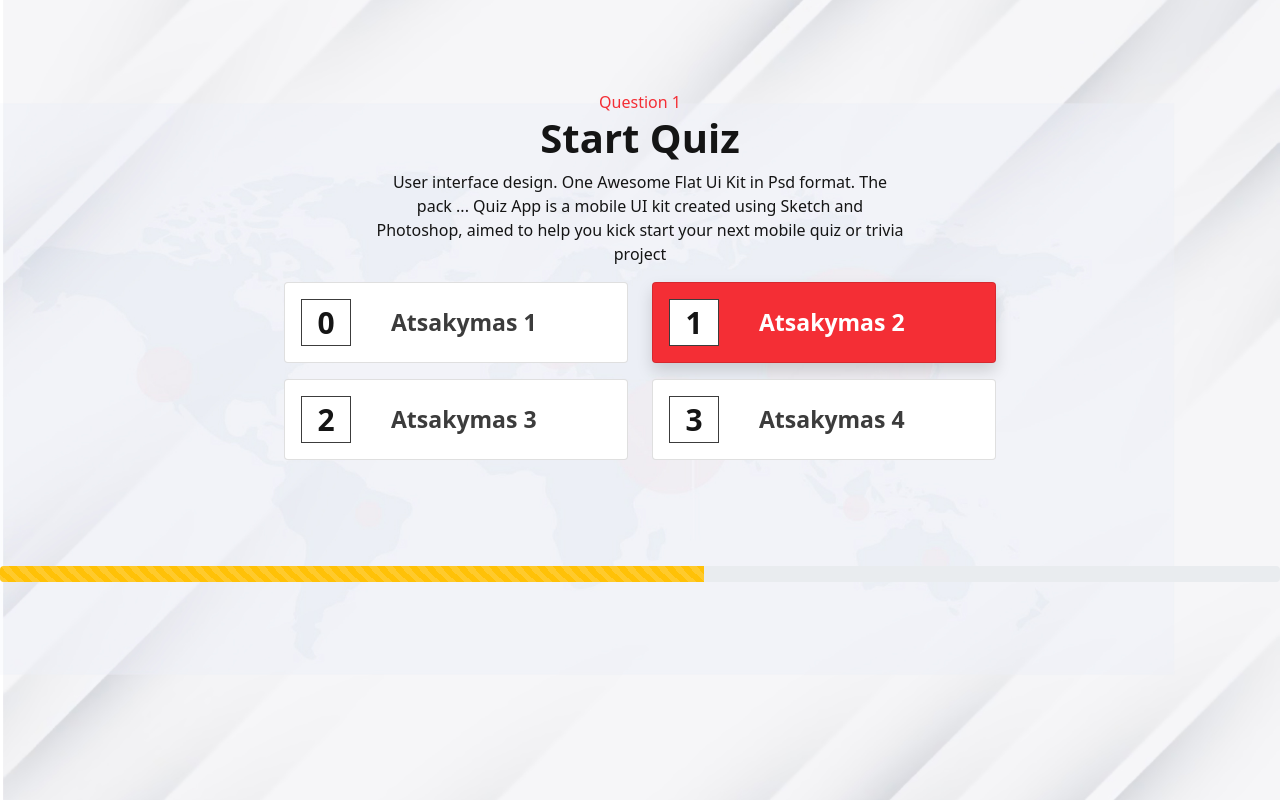
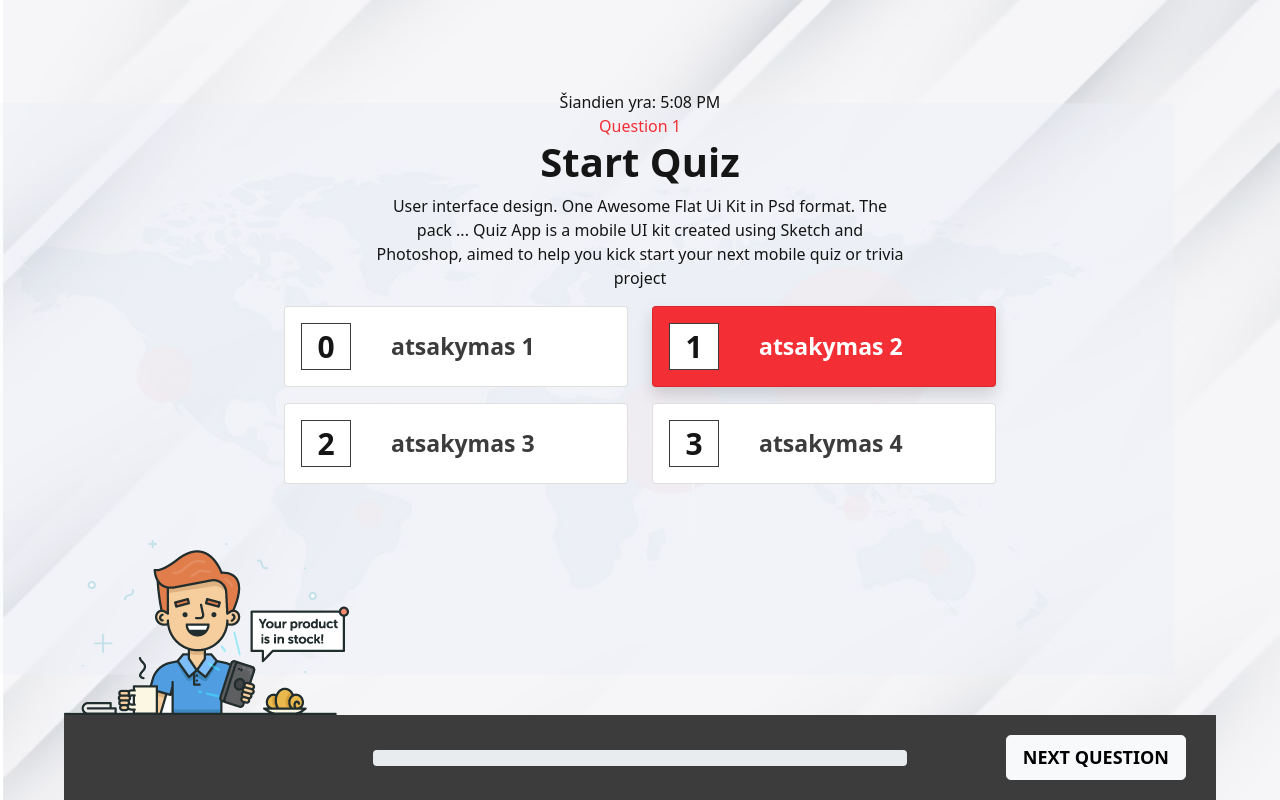
Before and after one commit to eimkasp/bit-angular-quiz, an Angular app: page / in a window 1280 px wide. Built offline with nearby package versions, Linux system fonts and the light colour scheme.

Commit message:
Frontend dalies uzbaigimas

```diff
--- a/src/app/app.component.html
+++ b/src/app/app.component.html
@@ -1,5 +1,5 @@
 <section class="quiz">
-  <div class="container">
+  <div class="container quiz-answers-container">
     <div class="row">
       <div class="col-12 quiz-wrapper">
         <div class="row">
@@ -7,6 +7,8 @@
           <div class="col-lg-6 offset-lg-3">
             <!-- Quiz Title -->
             <div class="quiz-title text-center">
+              <span>Šiandien yra: {{ today |  date:'shortTime' }}</span>
+
               <div class="quiz-title__subtitle">Question 1</div>
               <h1 class="fw-bold">Start Quiz</h1>
               <p class="quiz-title__description">
@@ -25,10 +27,10 @@
                 <div class="card" [class.shadow]="item.key == '1'">
                   <div class="card-body d-flex flex-nowrap align-items-center">
                     <div class="quiz-answer__number">
-                      {{ item.key }}
+                      {{ item.key  }}
                     </div>
                     <div class="quiz-answer__text">
-                      {{ item.value }}
+                      {{ item.value | lowercase }}
                     </div>
                   </div>
                 </div>
@@ -42,6 +44,27 @@
     </div>
   </div>
 
-  <progressbar [value]="55" type="warning" [striped]="true"></progressbar>
+  <div class="quiz-actions">
+    <div class="quiz-actions__icon">
+      <img src="assets/img/bq1.png" />
+    </div>
+    <div class="row align-items-center">
+      <div class="col-3">
+
+      </div>
+
+      <div class="col-6">
+        <progressbar [value]="progress" type="danger" [striped]="true"></progressbar>
+      </div>
+
+      <div class="col-3 text-end">
+        <button class="btn btn-lg btn-light text-uppercase fw-bold" (click)="nextQuestion()">
+          Next Question
+        </button>
+      </div>
+    </div>
+
+  </div>
+
 
 </section>
--- a/src/app/app.component.ts
+++ b/src/app/app.component.ts
@@ -8,14 +8,29 @@ import { Component } from '@angular/core';
 export class AppComponent {
   public title = 'quiz';
 
-  public answers : Array<any> = [
+  public answers: Array<any> = [
     "Atsakymas 1",
     "Atsakymas 2",
     "Atsakymas 3",
     "Atsakymas 4",
   ];
 
+  // Sukuriamas datos objekas
+  public today: any = new Date();
+  public currentQuestion : number = 0;
+
+  // Kintamasis saugoti kiek % klausimu yra atsakyta
+  public progress : number = 0;
+
   constructor() {
+    console.log("Siandienos data: ");
+    console.log(this.today);
+  }
 
+
+  nextQuestion() {
+    this.currentQuestion++;
+    this.progress = this.currentQuestion / this.answers.length  * 100;
+    console.log("Progress: " + this.progress);
   }
 }
--- a/src/styles.scss
+++ b/src/styles.scss
@@ -17,6 +17,7 @@ body {
 }
 
 .text {
+
   // Sugeneruojama: .text-red
   &-red {
     color: $color-red;
@@ -46,6 +47,7 @@ body {
 }
 
 .quiz-title {
+
   /* Ši dalis sugeneruos css klase: .quiz-title__subtitle */
   &__subtitle {
     color: $color-red;
@@ -58,6 +60,7 @@ body {
 
 .quiz-answer {
   cursor: pointer;
+
   &__number {
     font-size: 30px;
     width: 50px;
@@ -67,6 +70,7 @@ body {
     background: $white;
     font-weight: 700;
   }
+
   &__text {
     font-size: 23px;
     font-weight: 600;
@@ -83,3 +87,47 @@ body {
     }
   }
 }
+
+.quiz-answers-container {
+  /*
+  TODO: Kaip padaryti, kad tai butu dinamine reiksme
+  priklausoma nuo .quiz-actions aukscio
+  */
+
+  /*
+  Boostrap responsive breakpoints dokumentacija:
+  https://getbootstrap.com/docs/5.0/layout/breakpoints/
+
+
+  Daugiau apie SCSS mixins:
+  https://glennmccomb.com/articles/useful-sass-scss-media-query-mixins-for-bootstrap/
+
+  */
+  /*
+  Šis užrašymas sugeneruos:
+  @media (min-width: 768px) { ... }
+  */
+  @include media-breakpoint-down(md) {
+    padding-bottom: 250px;
+  }
+}
+
+.quiz-actions {
+  background: $color-gray;
+  padding: 20px 30px;
+  width: 90%;
+  margin: 0 auto;
+  position: fixed;
+  bottom: 0;
+  left: 5%;
+
+  &__icon {
+    position: absolute;
+    left: 0;
+    bottom: 100%;
+  }
+
+  .btn {
+    font-size: 18px;
+  }
+}
```
